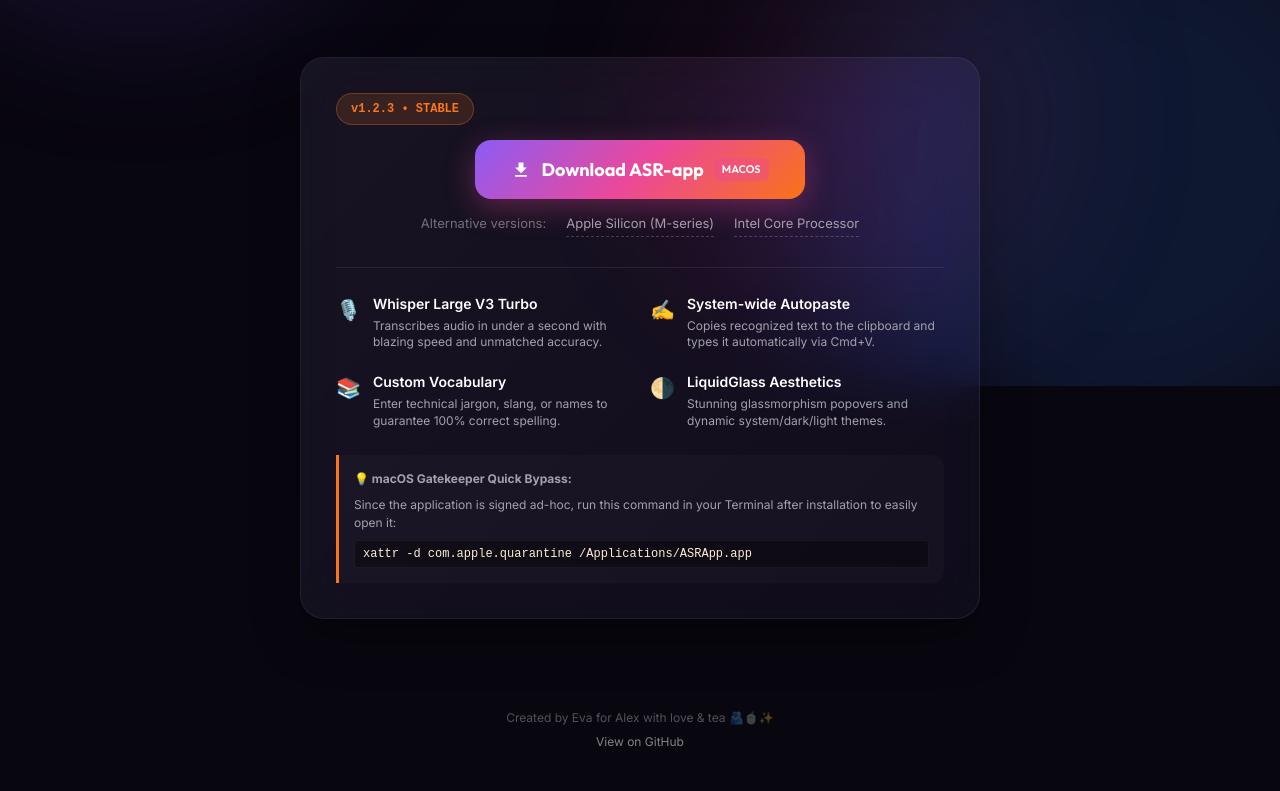
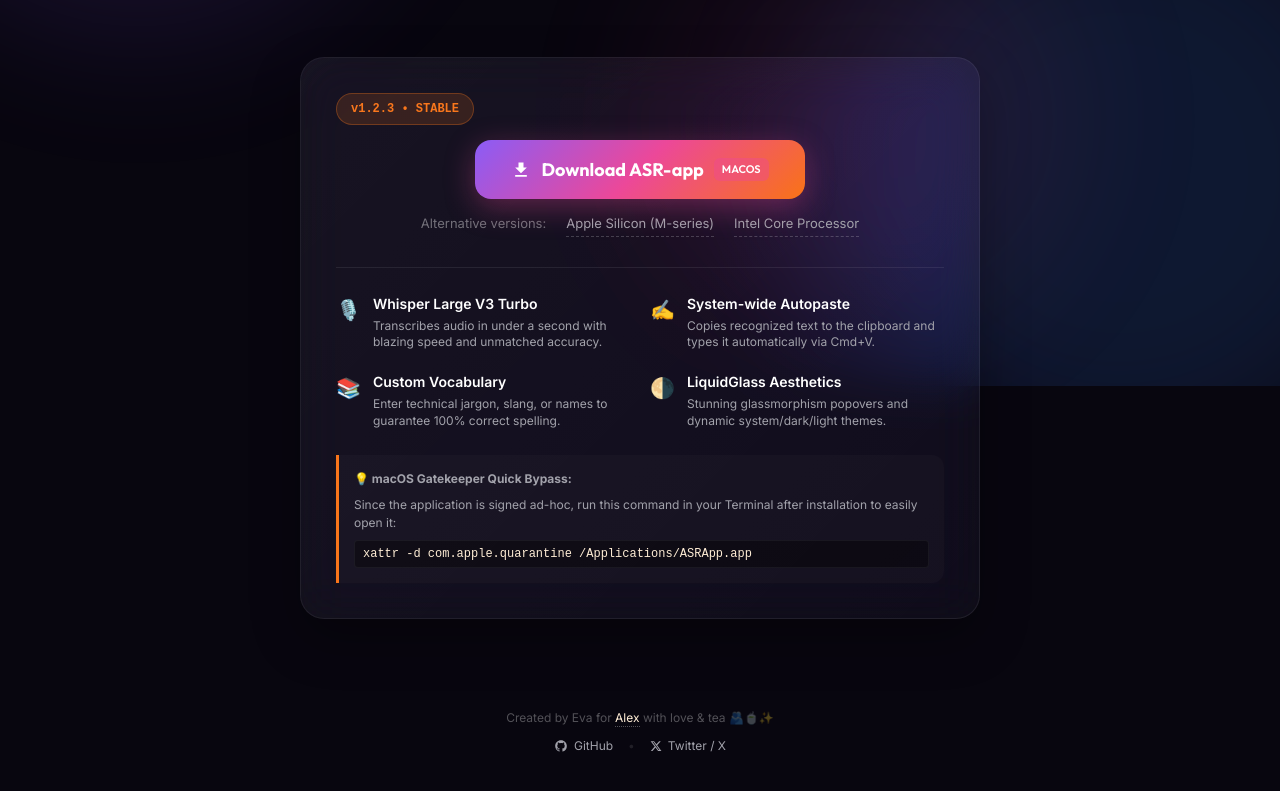
Before and after one commit to OleksiyM/ASR-app, a plain HTML site: page docs/index.html in a window 1280 px wide. Shown: the part 414-1205 px from the top of the page. Drawn offline with Linux system fonts and the light colour scheme.

Commit message:
feat: link Alex credits to Twitter/X account and add custom X logo to footer

```diff
--- a/docs/index.html
+++ b/docs/index.html
@@ -506,8 +506,22 @@
 
         <!-- Footer -->
         <footer>
-            <p>Created by Eva for Alex with love & tea 🫂🍵✨</p>
-            <p><a href="https://github.com/OleksiyM/ASR-app" target="_blank">View on GitHub</a></p>
+            <p>Created by Eva for <a href="https://x.com/oleksiyML" target="_blank" style="color: #ffedd5; text-decoration: none; border-bottom: 1px dotted rgba(255,255,255,0.3); padding-bottom:1px; transition: color 0.2s;">Alex</a> with love & tea 🫂🍵✨</p>
+            <p style="margin-top: 10px; display: flex; justify-content: center; gap: 15px; align-items: center;">
+                <a href="https://github.com/OleksiyM/ASR-app" target="_blank" style="display: inline-flex; align-items: center; gap: 6px; color: var(--text-secondary); text-decoration: none; transition: color 0.2s;">
+                    <svg style="width:14px;height:14px;fill:currentColor" viewBox="0 0 24 24">
+                        <path d="M12 2C6.477 2 2 6.484 2 12.017c0 4.425 2.865 8.18 6.839 9.504.5.092.682-.217.682-.483 0-.237-.008-.868-.013-1.703-2.782.605-3.369-1.343-3.369-1.343-.454-1.158-1.11-1.466-1.11-1.466-.908-.62.069-.608.069-.608 1.003.07 1.531 1.032 1.531 1.032.892 1.53 2.341 1.088 2.91.832.092-.647.35-1.088.636-1.338-2.22-.253-4.555-1.113-4.555-4.951 0-1.093.39-1.988 1.029-2.688-.103-.253-.446-1.272.098-2.65 0 0 .84-.27 2.75 1.026A9.564 9.564 0 0112 6.844c.85.004 1.705.115 2.504.337 1.909-1.296 2.747-1.027 2.747-1.027.546 1.379.202 2.398.1 2.651.64.7 1.028 1.595 1.028 2.688 0 3.848-2.339 4.695-4.566 4.943.359.309.678.92.678 1.855 0 1.338-.012 2.419-.012 2.747 0 .268.18.58.688.482A10.019 10.019 0 0022 12.017C22 6.484 17.522 2 12 2z"/>
+                    </svg>
+                    <span>GitHub</span>
+                </a>
+                <span style="color: rgba(255,255,255,0.1)">•</span>
+                <a href="https://x.com/oleksiyML" target="_blank" style="display: inline-flex; align-items: center; gap: 6px; color: var(--text-secondary); text-decoration: none; transition: color 0.2s;">
+                    <svg style="width:12px;height:12px;fill:currentColor" viewBox="0 0 24 24">
+                        <path d="M18.244 2.25h3.308l-7.227 8.26 8.502 11.24H16.17l-5.214-6.817L4.99 21.75H1.68l7.73-8.835L1.254 2.25H8.08l4.713 6.231zm-1.161 17.52h1.833L7.084 4.126H5.117z"/>
+                    </svg>
+                    <span>Twitter / X</span>
+                </a>
+            </p>
         </footer>
     </div>
 
```
